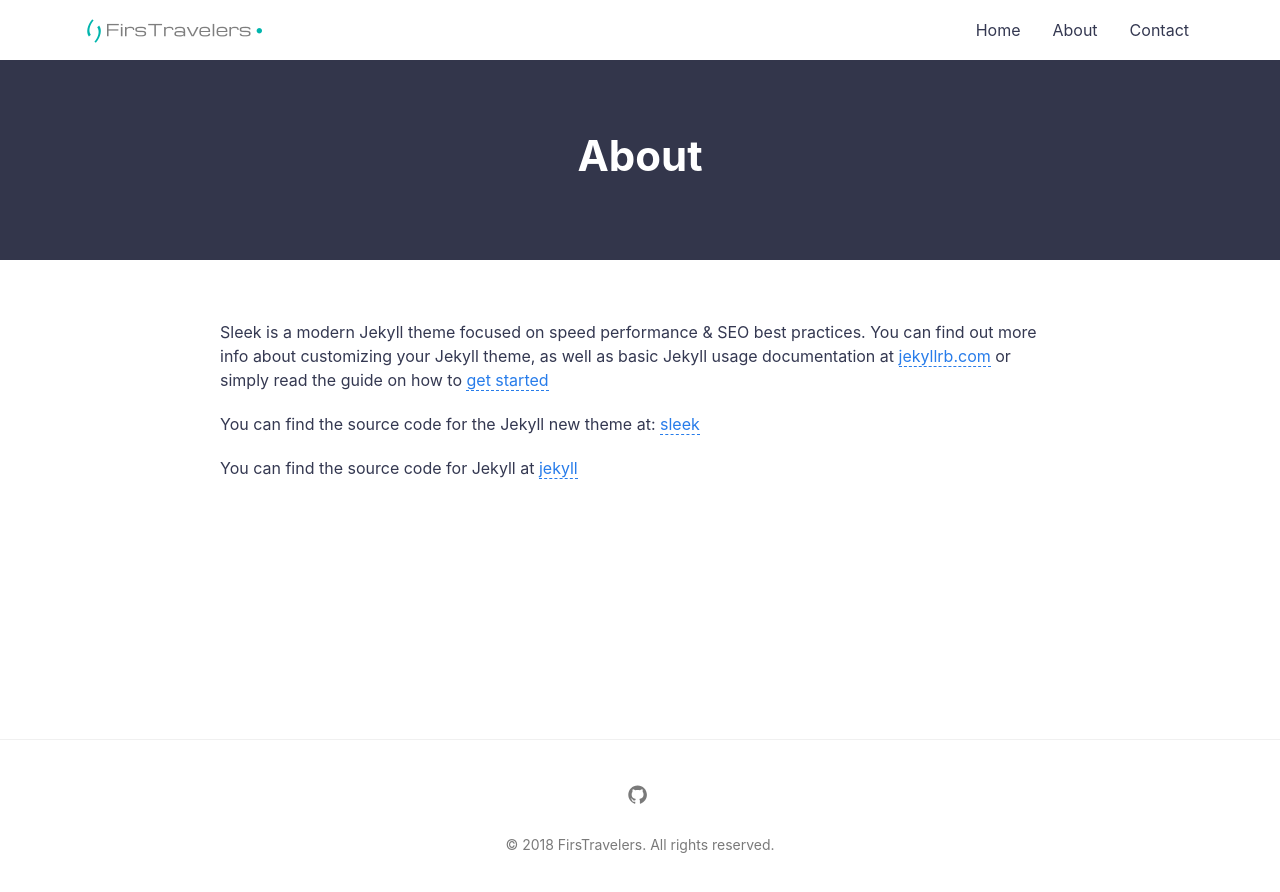
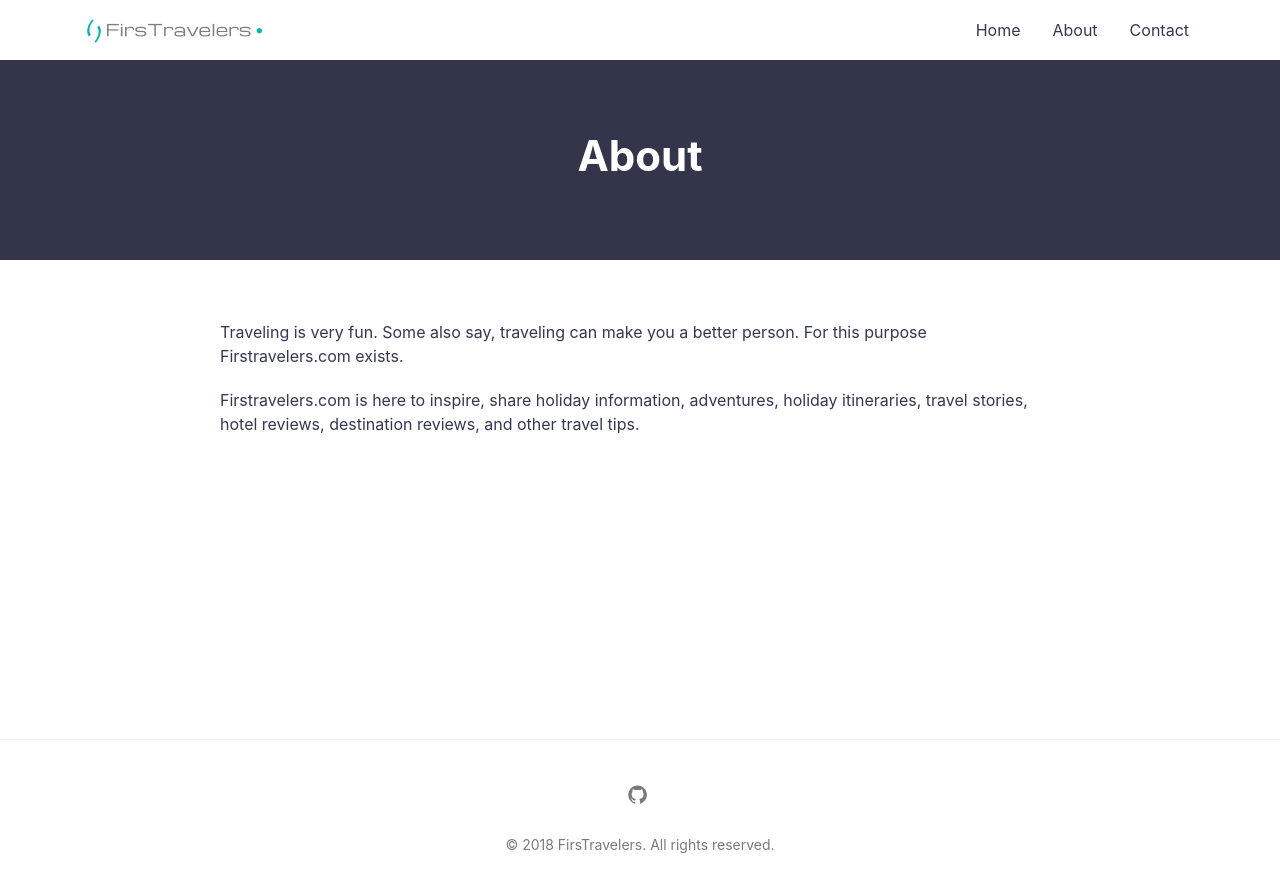
Before and after one commit to artipedia/firstravelers, a Jekyll site: the page built from about.md, in a window 1280 px wide. Shown: the top 892 px of the page. Built offline with Jekyll 4.4.1, drawn with Linux system fonts in a browser that asks for light colours.

Commit message:
Update about.md

```diff
--- a/about.md
+++ b/about.md
@@ -4,10 +4,6 @@ title: About
 permalink: /about/
 ---
 
-Sleek is a modern Jekyll theme focused on speed performance & SEO best practices. You can find out more info about customizing your Jekyll theme, as well as basic Jekyll usage documentation at [jekyllrb.com](http://jekyllrb.com/) or simply read the guide on how to [get started](/getting-started)
+Traveling is very fun. Some also say, traveling can make you a better person. For this purpose Firstravelers.com exists.
 
-You can find the source code for the Jekyll new theme at:
-[sleek](https://github.com/janczizikow/sleek)
-
-You can find the source code for Jekyll at
-[jekyll](https://github.com/jekyll/jekyll)
+Firstravelers.com is here to inspire, share holiday information, adventures, holiday itineraries, travel stories, hotel reviews, destination reviews, and other travel tips.
```
